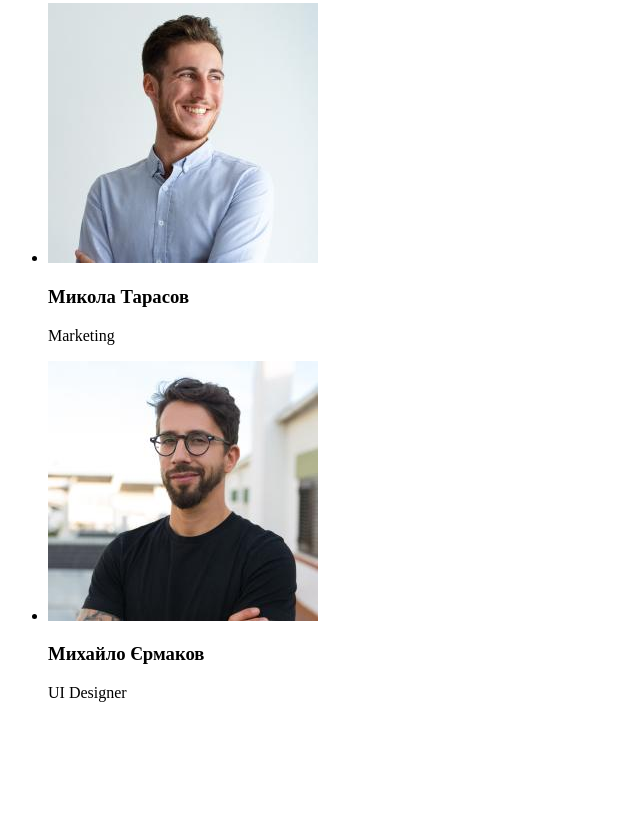
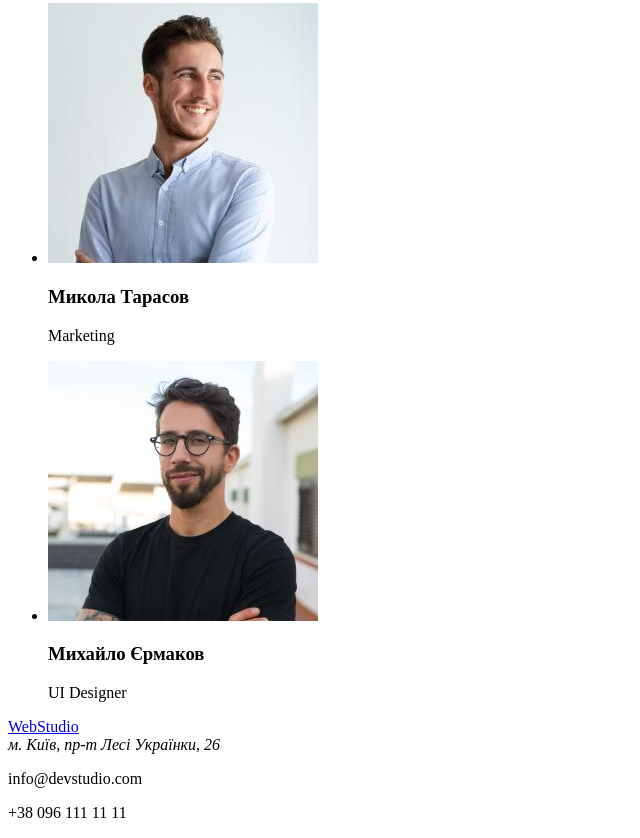
Before and after one commit to kirhal/goit-markup-hw-01, a plain HTML site: page index.html in a window 1280 px wide. Shown: the part 1671-2509 px from the top of the page, without its empty margins (0-640 px from the left). Before the commit the page ends 2389 px from the top, so only its background shows below. Drawn offline with Linux system fonts and the light colour scheme.

Commit message:
added footer

```diff
--- a/index.html
+++ b/index.html
@@ -93,5 +93,11 @@
         </ul>
       </section>
     </main>
+    <footer>
+      <a href="./index.html" lang="en"><span>Web</span>Studio</a>
+      <address>м. Київ, пр-т Лесі Українки, 26</address>
+      <p lang="en">info@devstudio.com</p>
+      <p>+38 096 111 11 11</p>
+    </footer>
   </body>
 </html>
```
